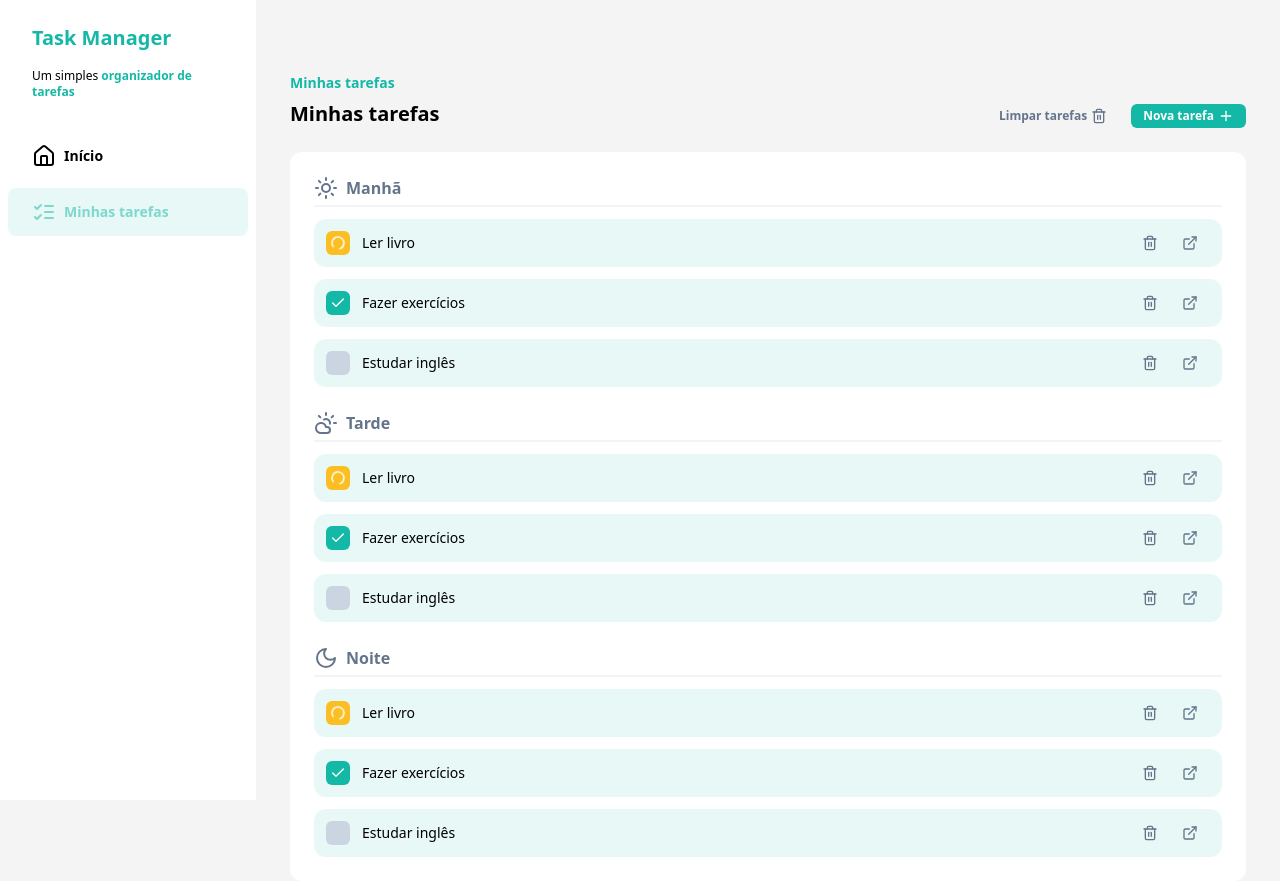
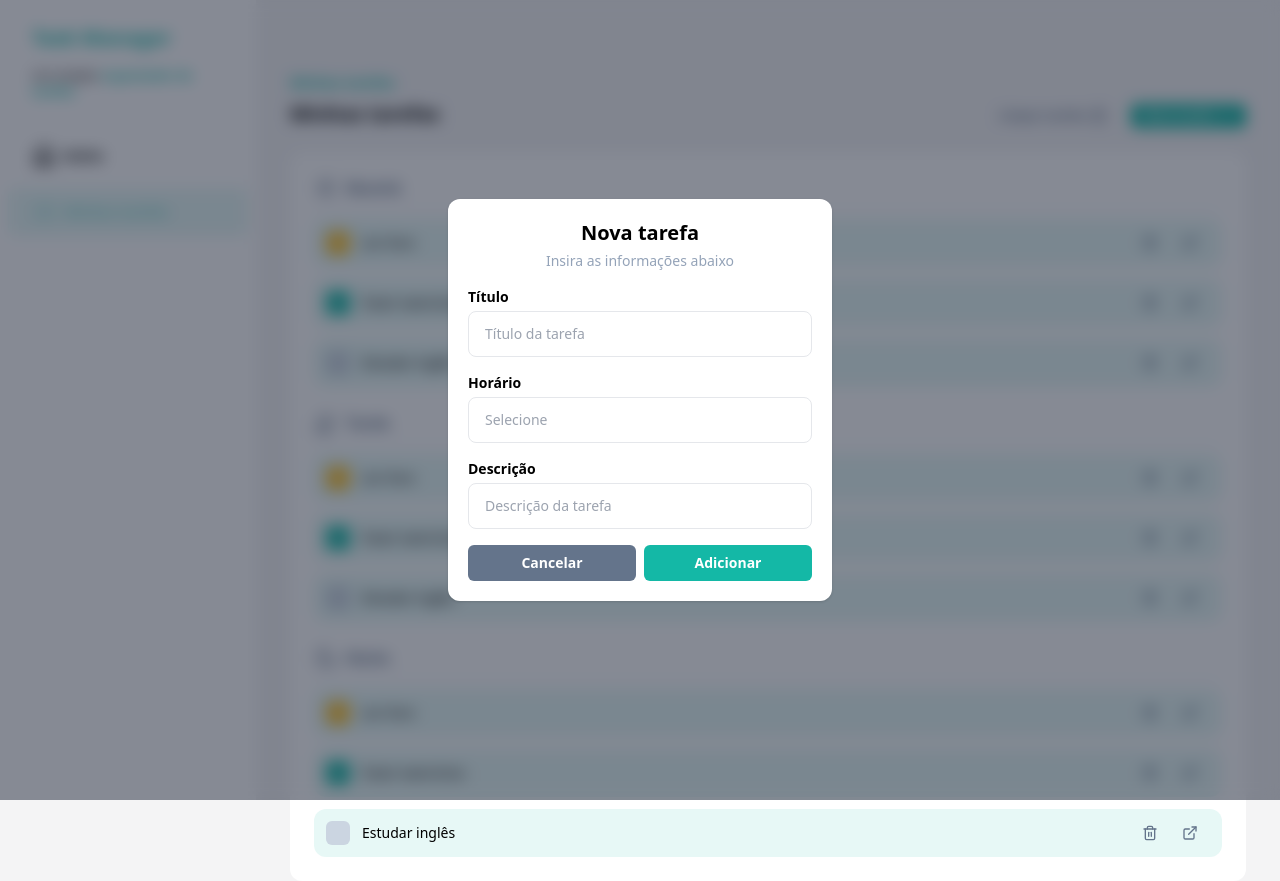
Before and after one commit to vitoralveschaves/task-manager, a React (Vite) app: page / in a window 1280 px wide. Both pictures are taken after a click on the button "Nova tarefa". Built offline with nearby package versions, Linux system fonts and the light colour scheme.

Commit message:
feat: add task dialog component and add task function

```diff
--- /dev/null
+++ b/src/components/add-task-dialog.tsx
@@ -0,0 +1,86 @@
+import { createPortal } from "react-dom";
+import Input from "./input";
+import Button from "./button";
+import { Task } from "../types/task";
+import { toast } from "sonner";
+
+interface Props {
+  isOpen: boolean;
+  onCloseClick: () => void;
+  onAddTaskClick: (newTask: Task) => void;
+}
+
+const AddTaskDialog = ({ isOpen, onCloseClick, onAddTaskClick }: Props) => {
+  if (!isOpen) return null;
+
+  const handleSubmit = (e: React.FormEvent<HTMLFormElement>) => {
+    e.preventDefault();
+    const data = new FormData(e.currentTarget);
+    const title = data.get("title")?.toString();
+    const period = data.get("period") as Task["period"];
+    const description = data.get("description")?.toString();
+
+    if (!title || !period || !description) return null;
+
+    const newTask: Task = {
+      id: Math.floor(Math.random() * 100),
+      title,
+      status: "not_started",
+      description,
+      period,
+    };
+
+    onAddTaskClick(newTask);
+    onCloseClick();
+    toast("Tarefa adicionada com sucesso.");
+  };
+
+  return createPortal(
+    <div className="fixed inset-0 flex items-center justify-center bg-slate-900/50 backdrop-blur">
+      <div className="w-96 space-y-4 rounded-xl bg-white p-5 shadow">
+        <div className="space-y-1 text-center">
+          <h2 className="text-center text-xl font-semibold">Nova tarefa</h2>
+          <p className="text-sm text-slate-400">Insira as informações abaixo</p>
+        </div>
+
+        <form onSubmit={handleSubmit} className="space-y-4">
+          <Input
+            label="Título"
+            name="title"
+            id="title"
+            placeholder="Título da tarefa"
+          />
+          <Input
+            label="Horário"
+            name="period"
+            id="period"
+            placeholder="Selecione"
+          />
+          <Input
+            label="Descrição"
+            name="description"
+            id="description"
+            placeholder="Descrição da tarefa"
+          />
+          <div className="flex gap-2">
+            <Button
+              type="button"
+              variant="secondary"
+              size="lg"
+              className="flex-1 justify-center"
+              onClick={onCloseClick}
+            >
+              Cancelar
+            </Button>
+            <Button type="submit" size="lg" className="flex-1 justify-center">
+              Adicionar
+            </Button>
+          </div>
+        </form>
+      </div>
+    </div>,
+    document.body,
+  );
+};
+
+export default AddTaskDialog;
--- a/src/components/button.tsx
+++ b/src/components/button.tsx
@@ -1,10 +1,26 @@
 import { ComponentProps } from "react";
 
 interface Props extends ComponentProps<"button"> {
-  variant?: "primary" | "ghost";
+  variant?: "primary" | "ghost" | "secondary";
+  size?: "sm" | "lg";
 }
 
-const Button = ({ children, variant = "primary", ...rest }: Props) => {
+const Button = ({
+  children,
+  className,
+  variant = "primary",
+  size = "sm",
+  ...rest
+}: Props) => {
+  const getVariantSizeClasses = () => {
+    if (size === "sm") {
+      return "py-1 text-xs";
+    }
+    if (size === "lg") {
+      return "py-2 text-sm";
+    }
+  };
+
   const getVariantClass = () => {
     if (variant === "primary") {
       return "bg-teal-500 text-white hover:bg-teal-500/50";
@@ -12,10 +28,13 @@ const Button = ({ children, variant = "primary", ...rest }: Props) => {
     if (variant === "ghost") {
       return "bg-transparent text-slate-500 hover:bg-slate-200/50";
     }
+    if (variant === "secondary") {
+      return "bg-slate-500 hover:bg-slate-500/50 text-white";
+    }
   };
   return (
     <button
-      className={`flex items-center gap-1 rounded-md px-3 py-1 text-xs font-semibold ${getVariantClass()}`}
+      className={`flex items-center gap-1 rounded-md px-3 font-semibold ${getVariantClass()} ${getVariantSizeClasses()} ${className}`}
       {...rest}
     >
       {children}
--- /dev/null
+++ b/src/components/input.tsx
@@ -0,0 +1,23 @@
+interface Props extends React.ComponentProps<"input"> {
+  label: string;
+}
+
+const Input = ({ id, name, label, placeholder, ...rest }: Props) => {
+  return (
+    <div className="flex flex-col gap-1">
+      <label htmlFor={id} className="text-sm font-semibold">
+        {label}
+      </label>
+      <input
+        type="text"
+        name={name}
+        id={id}
+        className="rounded-lg border px-4 py-3 text-sm outline-none"
+        placeholder={placeholder}
+        {...rest}
+      />
+    </div>
+  );
+};
+
+export default Input;
--- a/src/components/tasks.tsx
+++ b/src/components/tasks.tsx
@@ -5,9 +5,12 @@ import { useState } from "react";
 import { TASKS } from "../constants/tasks";
 import TaskItem from "./task-item";
 import { toast } from "sonner";
+import AddTaskDialog from "./add-task-dialog";
+import { Task } from "../types/task";
 
 const Tasks = () => {
   const [tasks, setTasks] = useState(TASKS);
+  const [showAddTaskDialog, setShowAddTaskDialog] = useState(false);
 
   const morningTasks = tasks.filter((t) => t.period === "morning");
   const afterTasks = tasks.filter((t) => t.period === "afternoon");
@@ -40,6 +43,10 @@ const Tasks = () => {
     );
   };
 
+  const handleAddNewTask = (newTask: Task) => {
+    setTasks((prev) => [...prev, newTask]);
+  };
+
   return (
     <main className="flex flex-1 flex-col px-[34px] py-[70px]">
       <div className="flex items-end justify-between">
@@ -57,10 +64,15 @@ const Tasks = () => {
             <Trash2 size={16} />
           </Button>
 
-          <Button>
+          <Button onClick={() => setShowAddTaskDialog(true)}>
             Nova tarefa
             <Plus size={16} />
           </Button>
+          <AddTaskDialog
+            isOpen={showAddTaskDialog}
+            onCloseClick={() => setShowAddTaskDialog(false)}
+            onAddTaskClick={handleAddNewTask}
+          />
         </div>
       </div>
       <section className="mt-6 flex-1 space-y-6 rounded-xl bg-white p-6">
--- a/src/constants/tasks.ts
+++ b/src/constants/tasks.ts
@@ -5,63 +5,63 @@ export const TASKS: Task[] = [
     id: 1,
     period: "morning",
     title: "Ler livro",
-    content: 'Ler o livro "O poder do hábito"',
+    description: 'Ler o livro "O poder do hábito"',
     status: "started",
   },
   {
     id: 2,
     period: "morning",
     title: "Fazer exercícios",
-    content: "Fazer 30 minutos de exercícios",
+    description: "Fazer 30 minutos de exercícios",
     status: "completed",
   },
   {
     id: 3,
     period: "morning",
     title: "Estudar inglês",
-    content: "Estudar 1 hora de inglês",
+    description: "Estudar 1 hora de inglês",
     status: "not_started",
   },
   {
     id: 4,
     period: "afternoon",
     title: "Ler livro",
-    content: 'Ler o livro "O poder do hábito"',
+    description: 'Ler o livro "O poder do hábito"',
     status: "started",
   },
   {
     id: 5,
     period: "afternoon",
     title: "Fazer exercícios",
-    content: "Fazer 30 minutos de exercícios",
+    description: "Fazer 30 minutos de exercícios",
     status: "completed",
   },
   {
     id: 6,
     period: "afternoon",
     title: "Estudar inglês",
-    content: "Estudar 1 hora de inglês",
+    description: "Estudar 1 hora de inglês",
     status: "not_started",
   },
   {
     id: 7,
     period: "night",
     title: "Ler livro",
-    content: 'Ler o livro "O poder do hábito"',
+    description: 'Ler o livro "O poder do hábito"',
     status: "started",
   },
   {
     id: 8,
     period: "night",
     title: "Fazer exercícios",
-    content: "Fazer 30 minutos de exercícios",
+    description: "Fazer 30 minutos de exercícios",
     status: "completed",
   },
   {
     id: 9,
     period: "night",
     title: "Estudar inglês",
-    content: "Estudar 1 hora de inglês",
+    description: "Estudar 1 hora de inglês",
     status: "not_started",
   },
 ];
--- a/src/types/task.ts
+++ b/src/types/task.ts
@@ -2,6 +2,6 @@ export interface Task {
   id: number;
   period: "morning" | "afternoon" | "night";
   title: string;
-  content: string;
+  description: string;
   status: "started" | "completed" | "not_started";
 }
```
